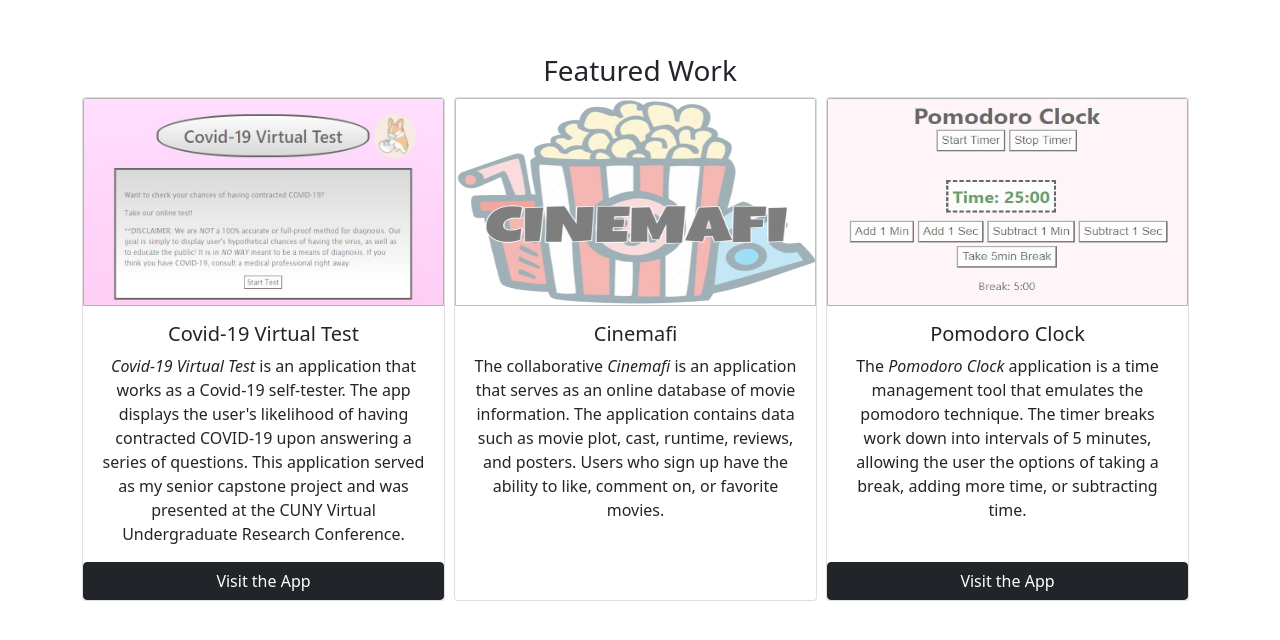
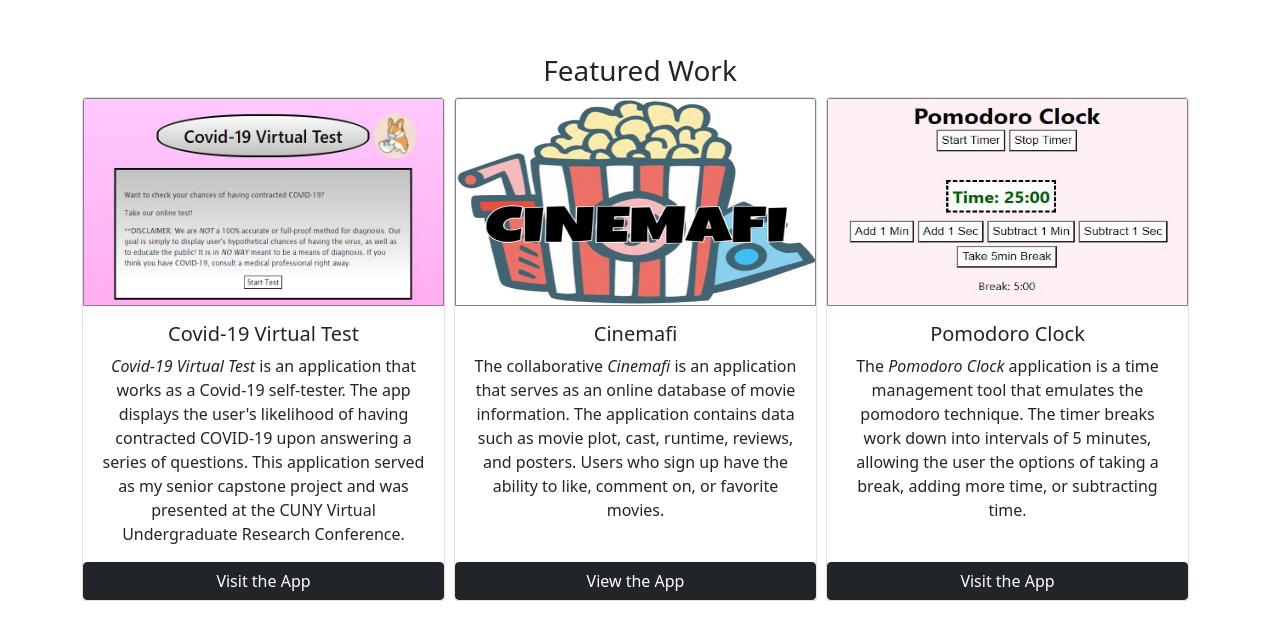
Before and after one commit to vfischer9/Portfolio-App, a React (Create React App) app: page / in a window 1280 px wide. Shown: the part 1077-1717 px from the top of the page. Built offline with nearby package versions, Linux system fonts and the light colour scheme.

Commit message:
image opacity

```diff
--- a/src/App.css
+++ b/src/App.css
@@ -37,7 +37,6 @@
 }
 
 .covidAppImg{
-  opacity: 60%;
   height: 13rem;
   border: gray;
   border-style: solid;
@@ -45,7 +44,6 @@
 }
 
 .cinemafiImg{
-  opacity: 50%;
   height: 13rem;
   border: gray;
   border-style: solid;
@@ -53,7 +51,6 @@
 }
 
 .pomodoroImg{
-  opacity: 60%;
   height: 13rem;
   border: gray;
   border-style: solid;
--- a/src/components/Home.js
+++ b/src/components/Home.js
@@ -101,6 +101,7 @@ function Home() {
                                 to like, comment on, or favorite movies.
                                 </Card.Text>
                             </Card.Body>
+                            <Button href='https://www.youtube.com/watch?v=i6FNOEpRAWA' target='_blank' variant="dark">View the App</Button>
                         </Card>
 
                         <Card>
```
